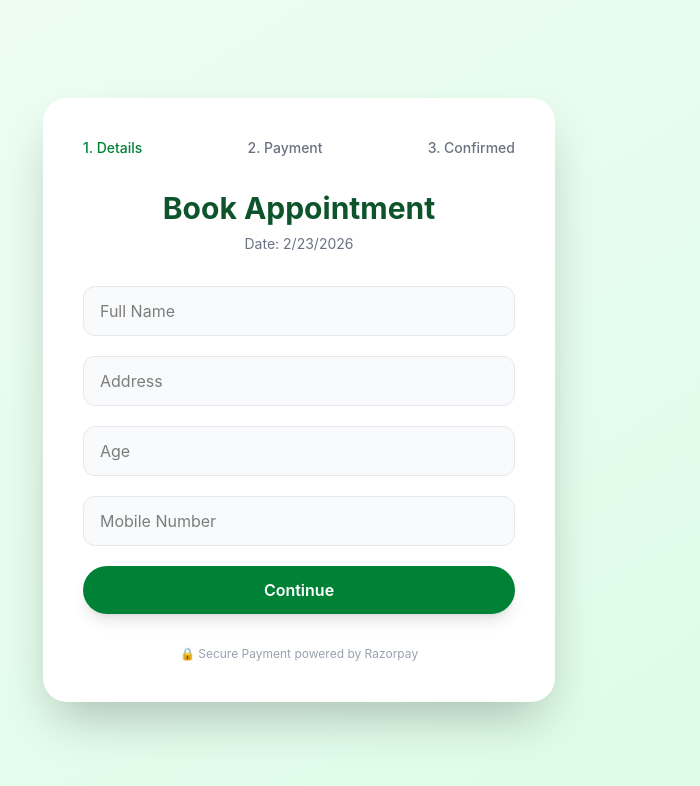
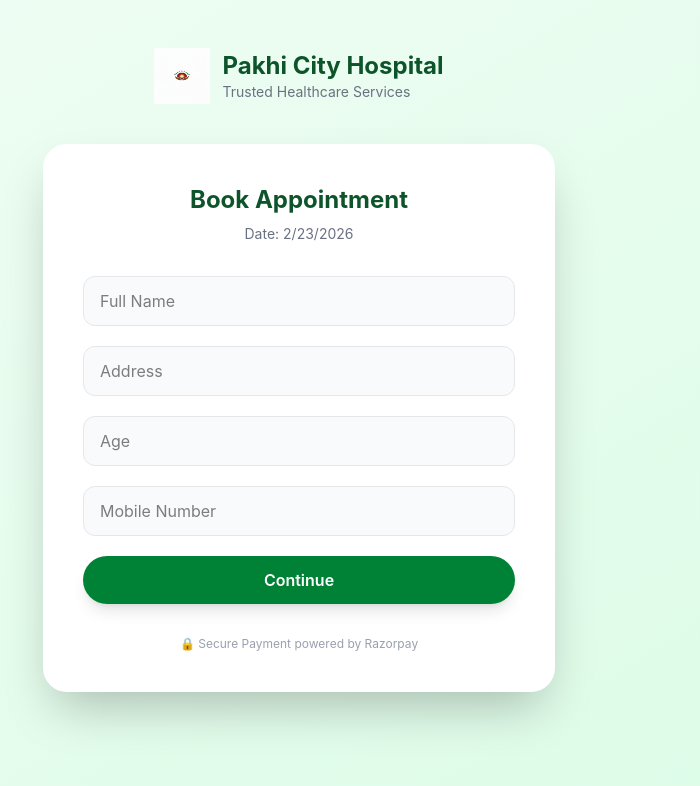
Before and after one commit to anuj808/Pakhi-City-Hospital, a React (Vite) app in the folder frontend/: page /book in a window 1280 px wide. Shown: the top 786 px of the page, without its empty margins (341-1041 px from the left). Built offline with nearby package versions, Linux system fonts and the light colour scheme.

Commit message:
UI update

```diff
--- a/frontend/src/pages/BookPage.jsx
+++ b/frontend/src/pages/BookPage.jsx
@@ -1,5 +1,6 @@
 import { useState } from "react";
 import axios from "axios";
+import logo from "../assets/logo.png";
 
 function BookPage() {
   const [formData, setFormData] = useState({
@@ -57,26 +58,15 @@ function BookPage() {
       description: "Registration Fee ₹305",
 
       handler: async function (response) {
-        const receiptRes = await axios.post(
+        const verifyRes = await axios.post(
           "https://pakhi-city-hospital.onrender.com/api/payment/verify-payment",
-          { ...response, formData },
-          { responseType: "blob" }
+          { ...response, formData }
         );
 
-        const url = window.URL.createObjectURL(
-          new Blob([receiptRes.data], { type: "application/pdf" })
-        );
-
-        const link = document.createElement("a");
-        link.href = url;
-        link.setAttribute("download", "Pakhi_Hospital_Receipt.pdf");
-        document.body.appendChild(link);
-        link.click();
-
-        window.URL.revokeObjectURL(url);
-
-        setShowPayment(false);
-        setToken("Confirmed");
+        if (verifyRes.data.success) {
+          setToken(verifyRes.data.tokenNumber);
+          setShowPayment(false);
+        }
       },
 
       theme: { color: "#15803d" }
@@ -87,26 +77,27 @@ function BookPage() {
   };
 
   return (
-    <section className="min-h-screen bg-gradient-to-br from-green-50 to-green-100 flex items-center justify-center px-4 py-12">
+    <section className="min-h-screen bg-gradient-to-br from-green-50 to-green-100 flex flex-col items-center px-4 py-12">
 
+      {/* 🔹 HOSPITAL HEADER */}
+      <div className="flex items-center gap-3 mb-10">
+        <img src={logo} alt="Hospital Logo" className="w-14 h-14" />
+        <div>
+          <h1 className="text-2xl font-bold text-green-900">
+            Pakhi City Hospital
+          </h1>
+          <p className="text-sm text-gray-500">
+            Trusted Healthcare Services
+          </p>
+        </div>
+      </div>
+
+      {/* 🔹 BOOKING CARD */}
       <div className="bg-white w-full max-w-lg p-10 rounded-3xl shadow-2xl">
 
-        {/* Step Indicator */}
-        <div className="flex justify-between items-center mb-8 text-sm font-medium text-gray-500">
-          <span className={!showPayment && !token ? "text-green-700" : ""}>
-            1. Details
-          </span>
-          <span className={showPayment ? "text-green-700" : ""}>
-            2. Payment
-          </span>
-          <span className={token ? "text-green-700" : ""}>
-            3. Confirmed
-          </span>
-        </div>
-
-        <h1 className="text-3xl font-bold text-green-900 text-center">
+        <h2 className="text-2xl font-bold text-green-900 text-center">
           Book Appointment
-        </h1>
+        </h2>
 
         <p className="text-center text-gray-500 text-sm mt-2">
           Date: {today}
@@ -167,7 +158,7 @@ function BookPage() {
           </form>
         )}
 
-        {/* Success Screen */}
+        {/* 🔹 SUCCESS SCREEN */}
         {token && (
           <div className="mt-10 text-center">
 
@@ -178,13 +169,16 @@ function BookPage() {
             </h2>
 
             <p className="mt-4 text-gray-600">
-              Your token has been generated successfully.
+              Your token number is:
             </p>
 
             <div className="mt-6 bg-green-100 border border-green-300 p-6 rounded-2xl">
-              <h3 className="text-xl font-bold text-green-900">
+              <h3 className="text-4xl font-bold text-green-900">
+                {token}
+              </h3>
+              <p className="text-sm mt-2">
                 Please visit hospital after 9:00 AM
-              </h3>
+              </p>
             </div>
 
           </div>
@@ -192,7 +186,7 @@ function BookPage() {
 
       </div>
 
-      {/* PAYMENT MODAL */}
+      {/* 🔹 PAYMENT MODAL */}
       {showPayment && (
         <div className="fixed inset-0 bg-black/40 flex items-center justify-center">
 
```
